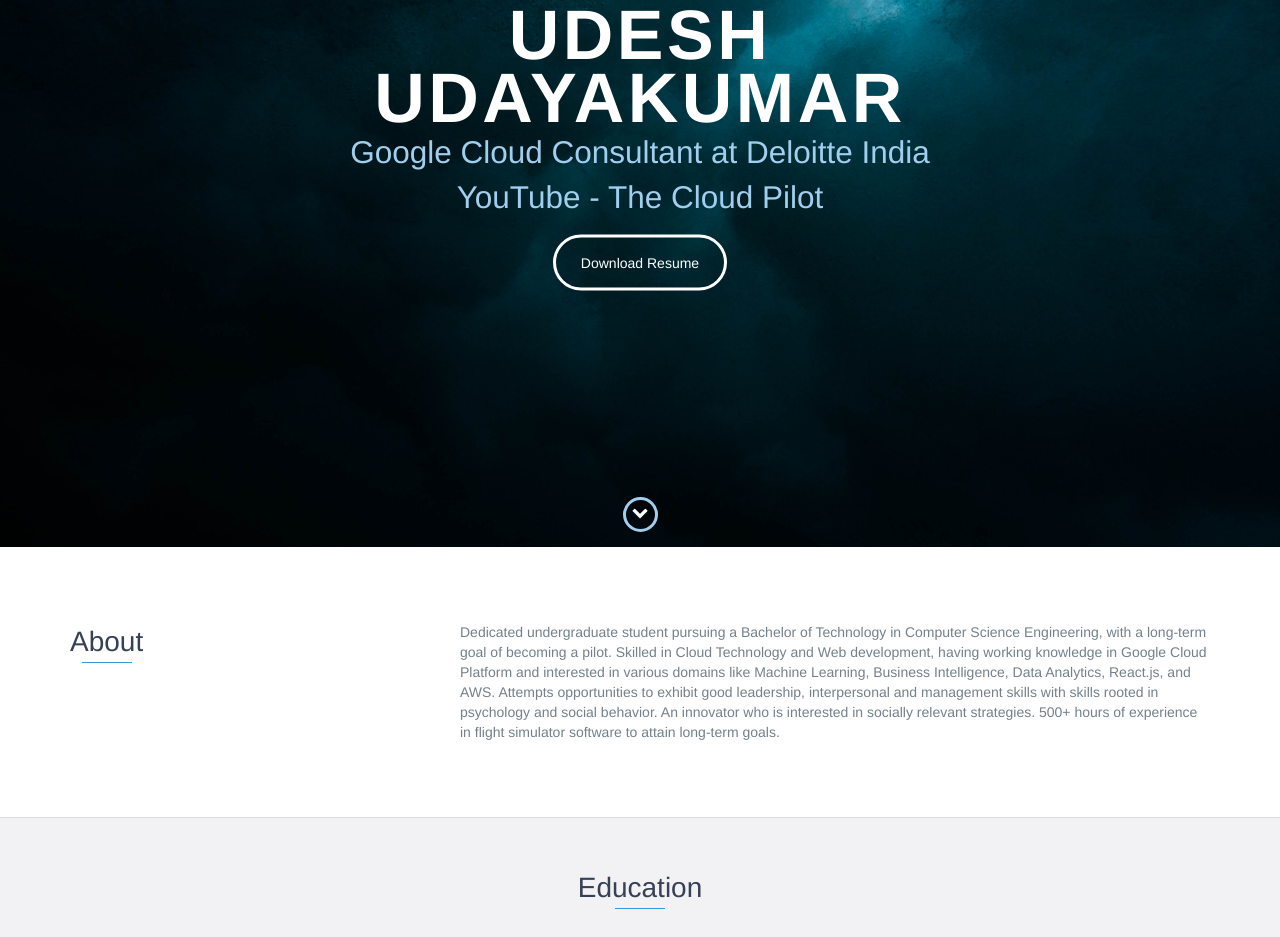
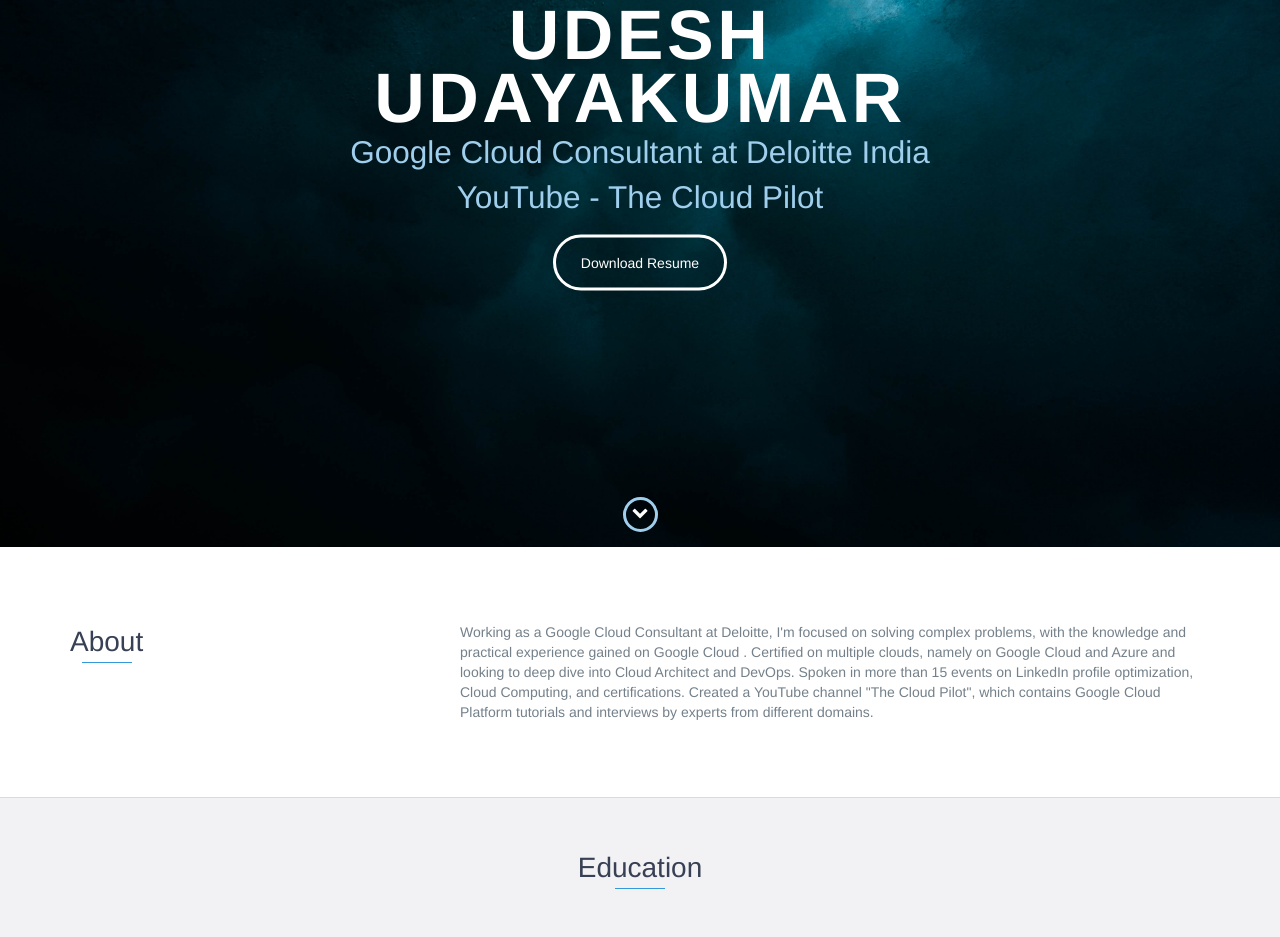
Before and after one commit to pilotudesh/pilotudesh.github.io, a website: page index.html in a window 1280 px wide. Shown: the part 253-1190 px from the top of the page. Drawn offline with nearby package versions, Linux system fonts and the light colour scheme.

Commit message:
Update index.html

```diff
--- a/index.html
+++ b/index.html
@@ -71,8 +71,8 @@
                 </div>
                 <div class="col-md-8">
                     <p>
-                        Dedicated undergraduate student pursuing a Bachelor of Technology in Computer Science Engineering, with a long-term goal of becoming a pilot. Skilled in Cloud Technology and Web development, having working knowledge in Google Cloud Platform and interested in various domains like Machine Learning, Business Intelligence, Data Analytics, React.js, and AWS. Attempts opportunities to exhibit good leadership, interpersonal and management skills with skills rooted in psychology and social behavior. An innovator who is interested in socially relevant strategies. 500+ hours of experience in flight simulator software to attain long-term goals.
-                    </p>
+			    Working as a Google Cloud Consultant at Deloitte, I'm focused on solving complex problems, with the knowledge and practical experience gained on Google Cloud
+. Certified on multiple clouds, namely on Google Cloud and Azure and looking to deep dive into Cloud Architect and DevOps. Spoken in more than 15 events on LinkedIn profile optimization, Cloud Computing, and certifications. Created a YouTube channel "The Cloud Pilot", which contains Google Cloud Platform tutorials and interviews by experts from different domains.                    </p>
                 </div>
             </div>
         </div>
```
